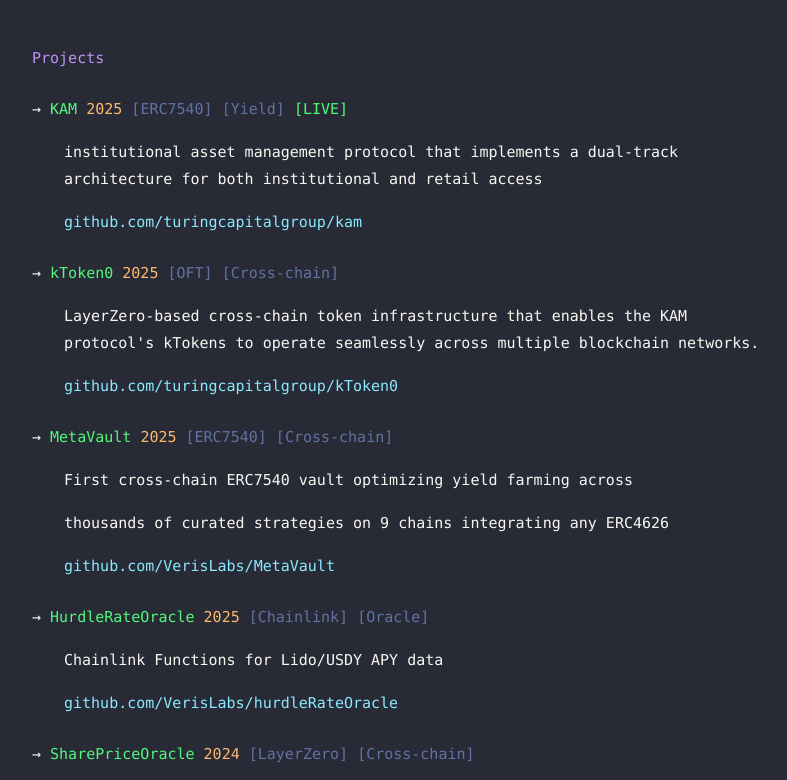
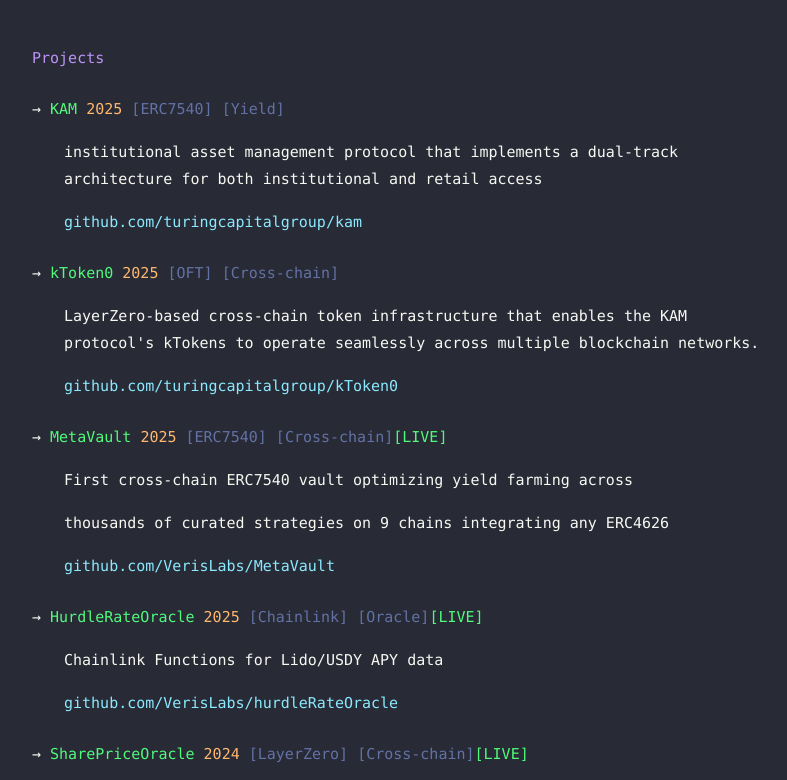
Before and after one commit to fepvenancio/fven-minimal.xyz, a plain HTML site: page index.html in a window 1280 px wide. Shown: the part 1980-2760 px from the top of the page, without its empty margins (240-1027 px from the left). Drawn offline with Linux system fonts and the light colour scheme.

Commit message:
updated index

```diff
--- a/index.html
+++ b/index.html
@@ -214,7 +214,7 @@
     </div>
 
     <h2 id="projects">Projects</h2>
-    <p>→ <span class="function">KAM</span> <span class="date">2025</span> <span class="tag">ERC7540</span> <span class="tag">Yield</span> <span class="status">[LIVE]</span></p>
+    <p>→ <span class="function">KAM</span> <span class="date">2025</span> <span class="tag">ERC7540</span> <span class="tag">Yield</span></p>
     <div class="indent">
         <p>institutional asset management protocol that implements a dual-track architecture for both institutional and retail access</p>
         <p><a href="https://github.com/turingcapitalgroup/kam">github.com/turingcapitalgroup/kam</a></p>
@@ -226,20 +226,20 @@
         <p><a href="https://github.com/turingcapitalgroup/kToken0">github.com/turingcapitalgroup/kToken0</a></p>
     </div>
 
-    <p style="margin-top: 1.5rem;">→ <span class="function">MetaVault</span> <span class="date">2025</span> <span class="tag">ERC7540</span> <span class="tag">Cross-chain</span></p>
+    <p style="margin-top: 1.5rem;">→ <span class="function">MetaVault</span> <span class="date">2025</span> <span class="tag">ERC7540</span> <span class="tag">Cross-chain</span><span class="status">[LIVE]</span></p>
     <div class="indent">
         <p>First cross-chain ERC7540 vault optimizing yield farming across</p>
         <p>thousands of curated strategies on 9 chains integrating any ERC4626</p>
         <p><a href="https://github.com/VerisLabs/MetaVault">github.com/VerisLabs/MetaVault</a></p>
     </div>
 
-    <p style="margin-top: 1.5rem;">→ <span class="function">HurdleRateOracle</span> <span class="date">2025</span> <span class="tag">Chainlink</span> <span class="tag">Oracle</span></p>
+    <p style="margin-top: 1.5rem;">→ <span class="function">HurdleRateOracle</span> <span class="date">2025</span> <span class="tag">Chainlink</span> <span class="tag">Oracle</span><span class="status">[LIVE]</span></p>
     <div class="indent">
         <p>Chainlink Functions for Lido/USDY APY data</p>
         <p><a href="https://github.com/VerisLabs/hurdleRateOracle">github.com/VerisLabs/hurdleRateOracle</a></p>
     </div>
 
-    <p style="margin-top: 1.5rem;">→ <span class="function">SharePriceOracle</span> <span class="date">2024</span> <span class="tag">LayerZero</span> <span class="tag">Cross-chain</span></p>
+    <p style="margin-top: 1.5rem;">→ <span class="function">SharePriceOracle</span> <span class="date">2024</span> <span class="tag">LayerZero</span> <span class="tag">Cross-chain</span><span class="status">[LIVE]</span></p>
     <div class="indent">
         <p>Cross-chain ERC4626 share price synchronization</p>
         <p><a href="https://github.com/VerisLabs/SharePriceOracle">github.com/VerisLabs/SharePriceOracle</a></p>
```
